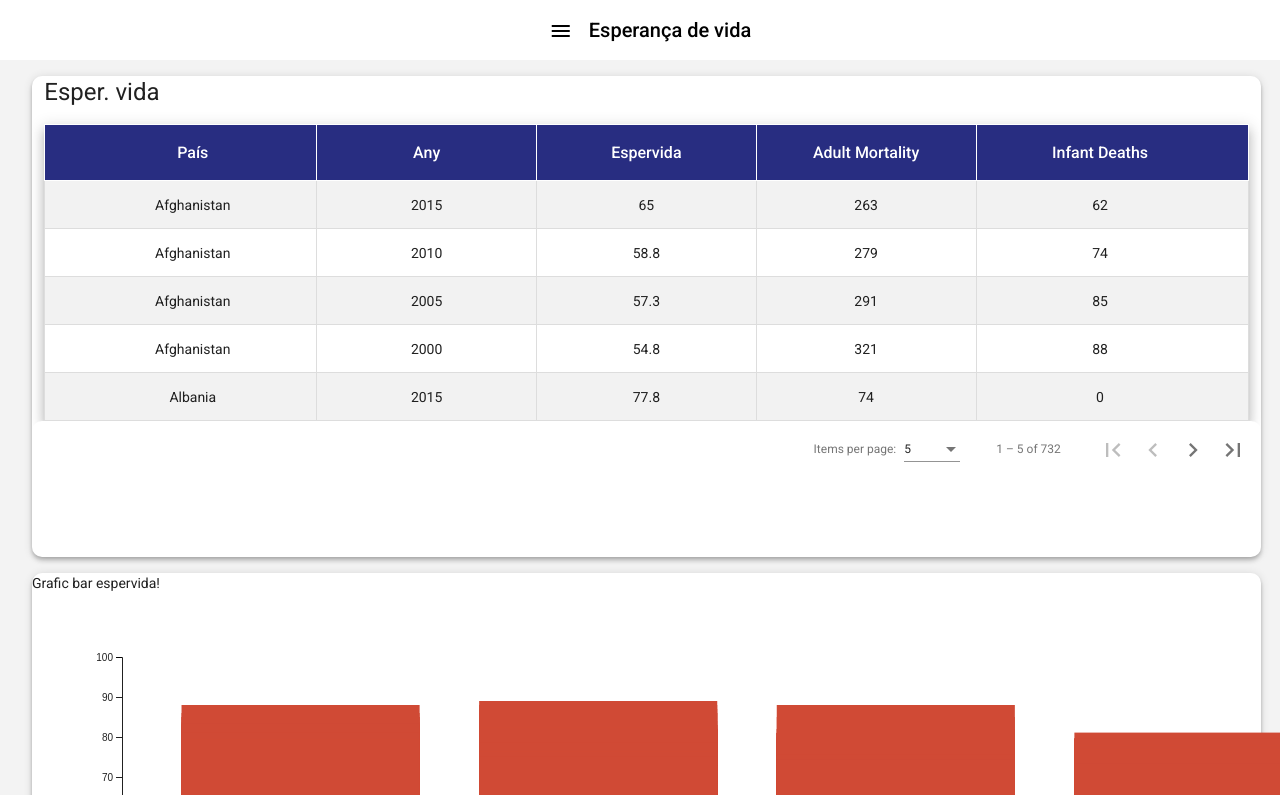
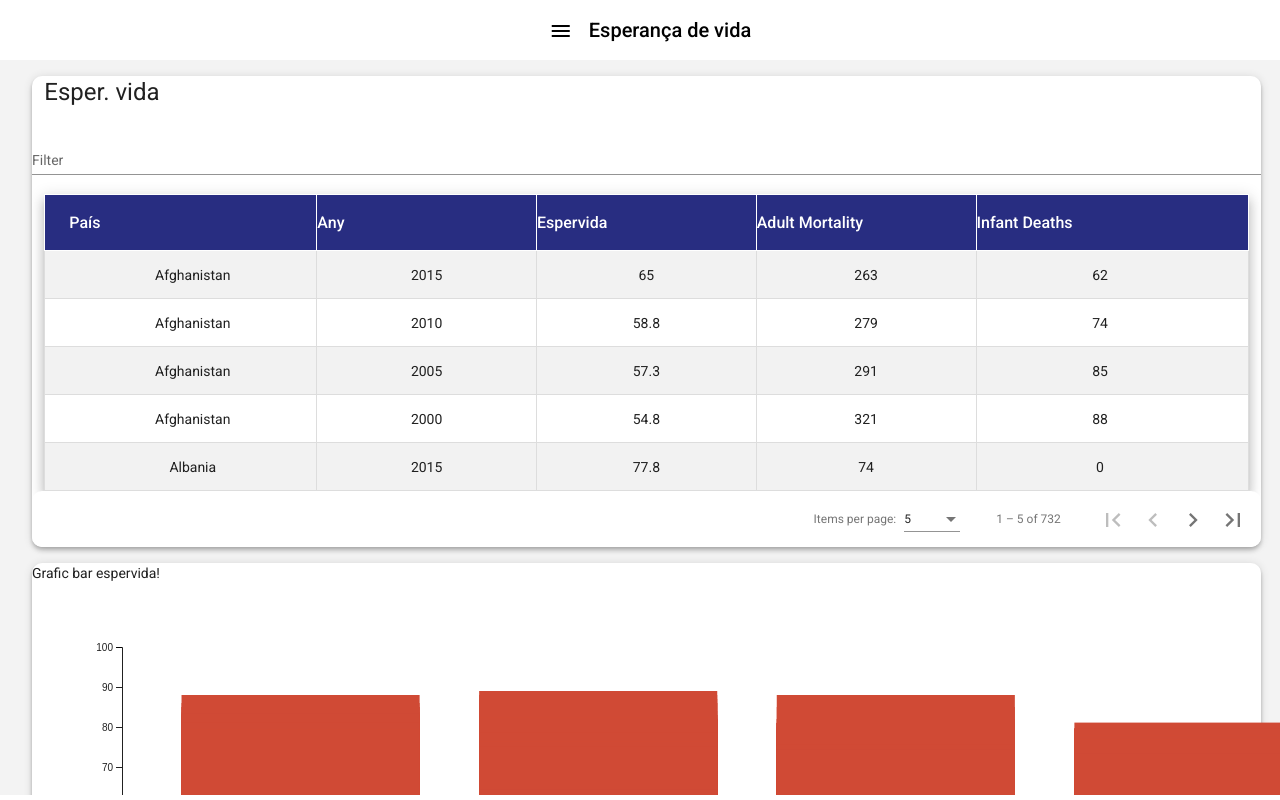
Before and after one commit to marped22daw/GP2-PobresaMundial, an Angular app in the folder GP2-PedemonteSanzTorres/: page /espervida in a window 1280 px wide. Built offline with nearby package versions, Linux system fonts and the light colour scheme.

Commit message:
añadir modulos por fin dioooooos

```diff
--- a/GP2-PedemonteSanzTorres/src/app/espervida.css
+++ b/GP2-PedemonteSanzTorres/src/app/espervida.css
@@ -42,3 +42,12 @@
   tr:nth-child(odd) {
     background-color: #f2f2f2;
   }
+
+  /* .mat-elevation-z4{
+    height: 100%;
+  } */
+
+  .mat-form-field {
+    font-size: 14px;
+    width: 100%;
+  }
--- a/GP2-PedemonteSanzTorres/src/app/espervida.html
+++ b/GP2-PedemonteSanzTorres/src/app/espervida.html
@@ -1,8 +1,10 @@
 <div class="content mat-elevation-z4">
   <h1>Esper. vida</h1>
-
-<table mat-table [dataSource]="dataSource"
-    class="mat-elevation-z8">
+  <mat-form-field appearance="standard">
+    <mat-label>Filter</mat-label>
+    <input matInput (keyup)="applyFilter($event)" placeholder="Ex. Mia" #input>
+  </mat-form-field>
+  <table mat-table [dataSource]="dataSource" class="mat-elevation-z8" matSort>
 
     <!-- País Column -->
     <ng-container matColumnDef="Pais">
@@ -46,12 +48,16 @@
 
     <tr mat-header-row *matHeaderRowDef="displayedColumns"></tr>
     <tr mat-row *matRowDef="let row; columns: displayedColumns;"></tr>
+
+    <!-- <tr class="mat-row" *matNoDataRow>
+        <td class="mat-cell" colspan="4">No data matching the filter "{{input.value}}"</td>
+      </tr> -->
   </table>
-<mat-paginator [pageSizeOptions]="[5, 10, 20]"
-showFirstLastButtons
- aria-label="Select page of periodic elements">
+
+  <mat-paginator [pageSizeOptions]="[5, 10, 20]" showFirstLastButtons aria-label="Select page of periodic elements">
   </mat-paginator>
-<br><br><br><br>
+
+  <!-- <br><br><br><br> -->
 </div>
 <div class="content mat-elevation-z4">
   <app-bar-espervida></app-bar-espervida>
@@ -61,4 +67,5 @@ showFirstLastButtons
 </div>
 <div class="content mat-elevation-z4">
   <app-scatter-espervida></app-scatter-espervida>
+
 </div>
--- a/GP2-PedemonteSanzTorres/src/app/espervida.ts
+++ b/GP2-PedemonteSanzTorres/src/app/espervida.ts
@@ -1,7 +1,9 @@
 import { Component, ViewChild } from '@angular/core';
 import { MatPaginator } from '@angular/material/paginator';
+
+import EspervidaJson from './json/espervida.json';
+import { MatSort } from '@angular/material/sort';
 import { MatTableDataSource } from '@angular/material/table';
-import EspervidaJson from './json/espervida.json';
 
 @Component({
     selector: 'app-root',
@@ -13,9 +15,23 @@ export class EspervidaComponent {
     //Poner Json en una tabla
     displayedColumns: any[] = ['Pais', 'Any', 'Espervida', 'Adult_Mortality', 'Infant_Deaths'];
     dataSource = new MatTableDataSource (EspervidaJson);
+
+
     @ViewChild(MatPaginator) paginator!: MatPaginator;
+    @ViewChild(MatSort) sort!: MatSort;
+
 
     ngAfterViewInit() {
         this.dataSource.paginator = this.paginator;
+        this.dataSource.sort = this.sort;
+    }
+
+    applyFilter(event: Event) {
+        const filterValue = (event.target as HTMLInputElement).value;
+        this.dataSource.filter = filterValue.trim().toLowerCase();
+
+        if (this.dataSource.paginator) {
+          this.dataSource.paginator.firstPage();
+        }
     }
 }
```
Also changed, not shown: GP2-PedemonteSanzTorres/src/app/app.module.ts (+10 -1 lines), GP2-PedemonteSanzTorres/src/app/material.module.ts (added, +100 -0 lines). Lines whose indentation alone changed are shown as unchanged.
